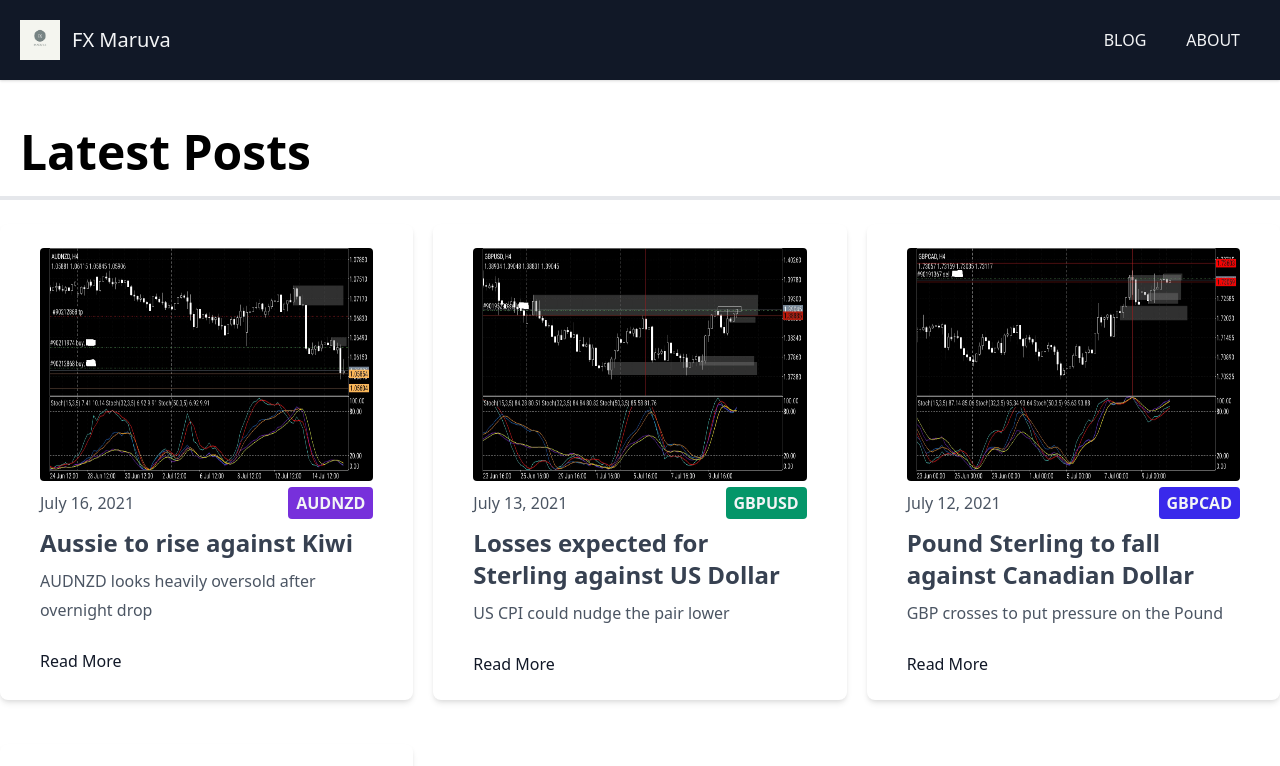
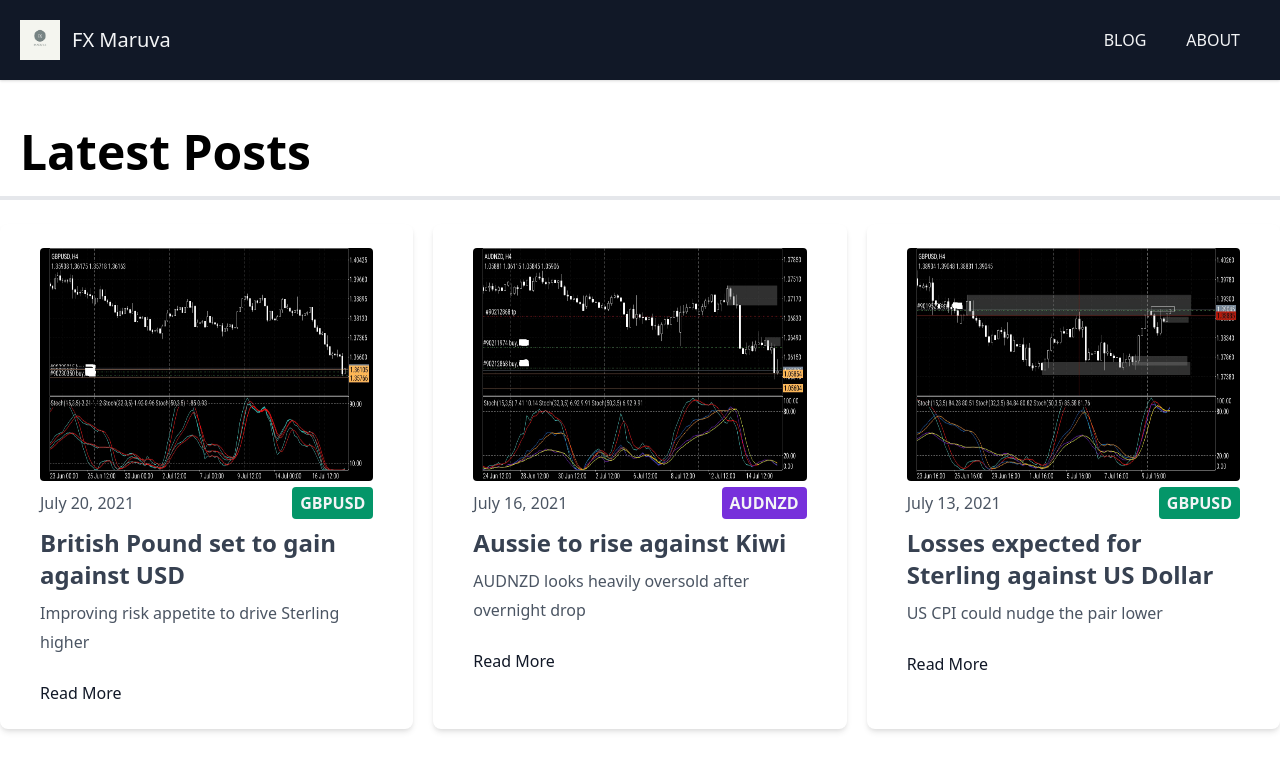
Before and after one commit to icematthews/fx-maruva, a Next.js app: page / in a window 1280 px wide. Shown: the top 766 px of the page. Built offline with nearby package versions, Linux system fonts and the light colour scheme.

Commit message:
added post

```diff
--- a/cache/data.js
+++ b/cache/data.js
@@ -1 +1 @@
-export const posts = [{"slug":"aud-rise-against-nzd","frontmatter":{"title":"Aussie to rise against Kiwi","date":"July 16, 2021","excerpt":"AUDNZD looks heavily oversold after overnight drop","cover_image":"/images/posts/audnzd160721.jpg","category":"AUDNZD"}},{"slug":"eur-rise-against-jpy","frontmatter":{"title":"Euro forecasted to rise against Japanese Yen","date":"July 9, 2021","excerpt":"EUR/JPY looks oversold and may look for a bounce soon","cover_image":"/images/posts/eurjpy090721.jpg","category":"EURJPY"}},{"slug":"gbp-fall-against-cad","frontmatter":{"title":"Pound Sterling to fall against Canadian Dollar","date":"July 12, 2021","excerpt":"GBP crosses to put pressure on the Pound","cover_image":"/images/posts/gbpcad120721.jpg","category":"GBPCAD"}},{"slug":"gbp-fall-against-usd","frontmatter":{"title":"Losses expected for Sterling against US Dollar","date":"July 13, 2021","excerpt":"US CPI could nudge the pair lower","cover_image":"/images/posts/gbpusd130721.jpg","category":"GBPUSD"}}]
+export const posts = [{"slug":"aud-rise-against-nzd","frontmatter":{"title":"Aussie to rise against Kiwi","date":"July 16, 2021","excerpt":"AUDNZD looks heavily oversold after overnight drop","cover_image":"/images/posts/audnzd160721.jpg","category":"AUDNZD"}},{"slug":"eur-rise-against-jpy","frontmatter":{"title":"Euro forecasted to rise against Japanese Yen","date":"July 9, 2021","excerpt":"EUR/JPY looks oversold and may look for a bounce soon","cover_image":"/images/posts/eurjpy090721.jpg","category":"EURJPY"}},{"slug":"gbp-fall-against-cad","frontmatter":{"title":"Pound Sterling to fall against Canadian Dollar","date":"July 12, 2021","excerpt":"GBP crosses to put pressure on the Pound","cover_image":"/images/posts/gbpcad120721.jpg","category":"GBPCAD"}},{"slug":"gbp-fall-against-usd","frontmatter":{"title":"Losses expected for Sterling against US Dollar","date":"July 13, 2021","excerpt":"US CPI could nudge the pair lower","cover_image":"/images/posts/gbpusd130721.jpg","category":"GBPUSD"}},{"slug":"gbp-rise-against-usd","frontmatter":{"title":"British Pound set to gain against USD","date":"July 20, 2021","excerpt":"Improving risk appetite to drive Sterling higher","cover_image":"/images/posts/gbpusd200721.jpg","category":"GBPUSD"}}]
--- a/pages/about.js
+++ b/pages/about.js
@@ -10,7 +10,7 @@ export default function AboutPage() {
 
         <p className="mb-3">
           This blog is a journal of my journey in the Forex market. All opinions
-          are personal and are not investment advice.
+          are for personal purposes and are not investment advice.
         </p>
 
         <p>
--- /dev/null
+++ b/posts/gbp-rise-against-usd.md
@@ -0,0 +1,13 @@
+---
+title: "British Pound set to gain against USD"
+date: "July 20, 2021"
+excerpt: "Improving risk appetite to drive Sterling higher"
+cover_image: "/images/posts/gbpusd200721.jpg"
+category: "GBPUSD"
+# author: "Ismaail Matthews"
+# author_image: "/images/authors/mypic.jpg"
+---
+
+## Improving risk appetite to drive Sterling higher
+
+The Stochastic oscillator is showing that the GBP is heavily oversold against the USD. The pair could aim the nearest resistance at 1.3660-1.3690 while immediate support levels are between 1.3576-1.3610. The Elliot Wave pattern on the Daily timeframe is bullish. Further gains in US equities and US 10-Year Yields could push the pair higher.
```
Also changed, not shown: public/images/posts/gbpusd200721.jpg (added).
